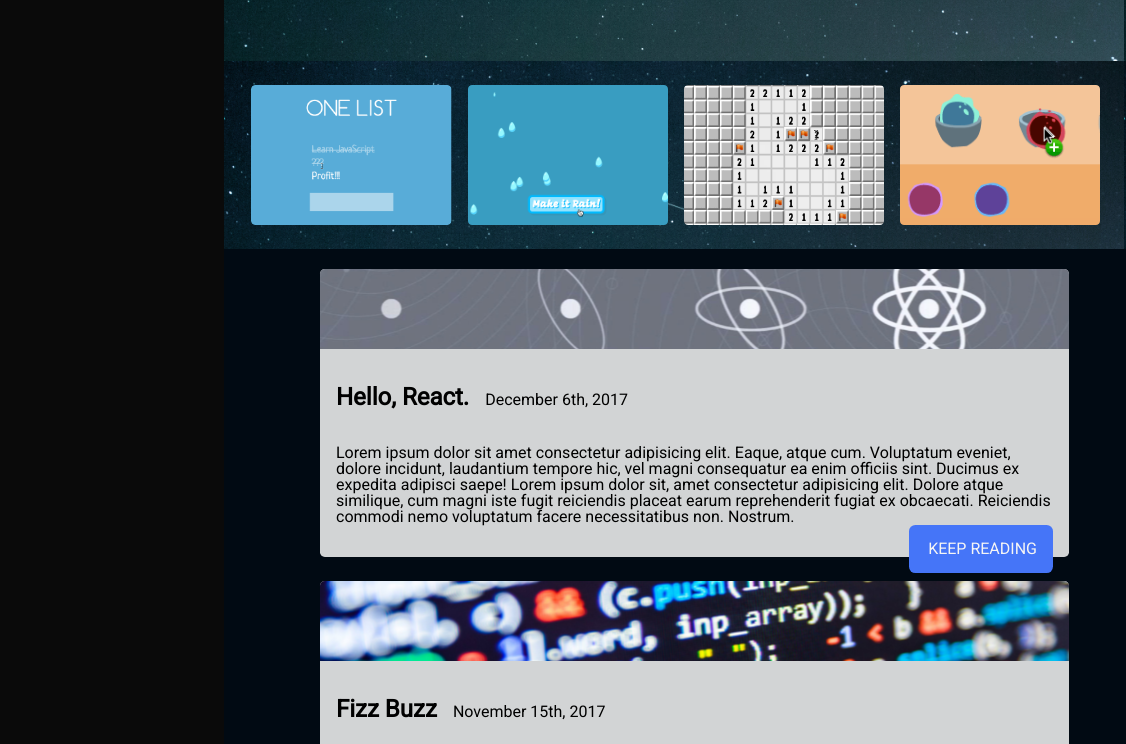
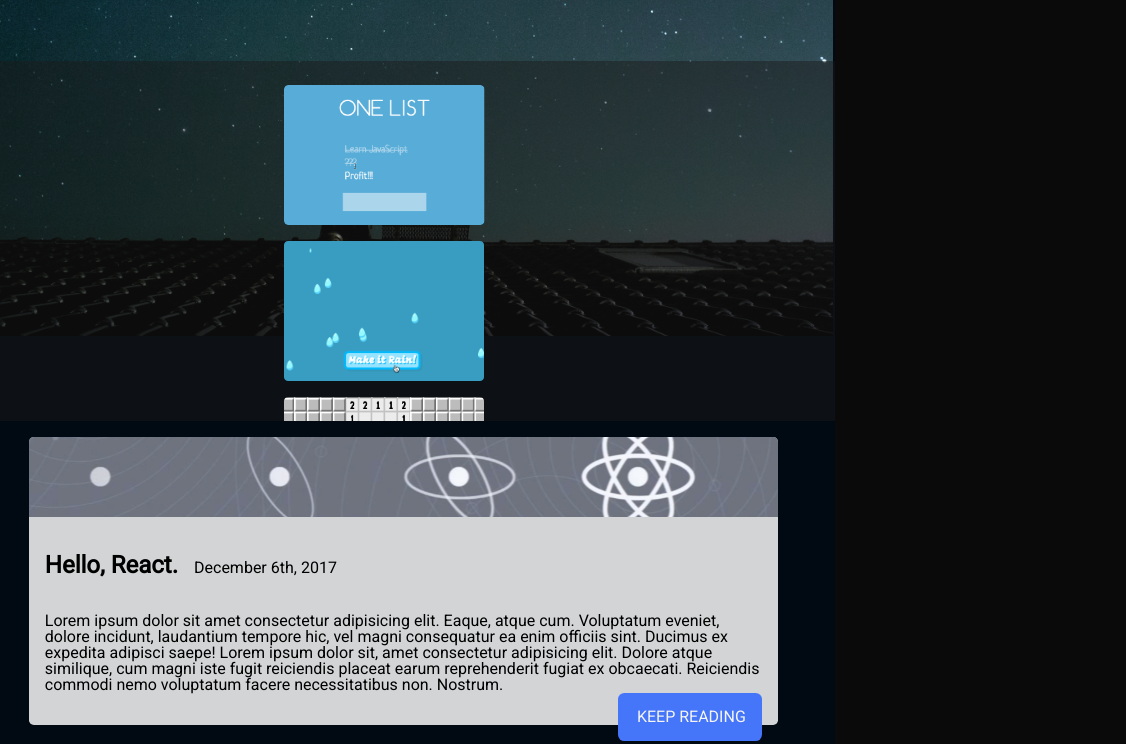
Before and after one commit to AntGrimm/mock-portfolio, a website: page public/index.html in a window 768 px wide. Shown: the part 323-1067 px from the top of the page, 1126 px wide, since content can reach past the window. Drawn offline with Linux system fonts and the light colour scheme.

Commit message:
made site responsive (unfinished)

```diff
--- a/public/screen.css
+++ b/public/screen.css
@@ -15,8 +15,7 @@ body {
   background-color: rgb(10, 10, 10);
   display: flex;
   flex-direction: column;
-  position: absolute;
-  left: 14rem;
+  align-items: center;
 }
 
 .top-half {
@@ -25,14 +24,14 @@ body {
   background-color: rgb(1, 10, 19);
   width: 56.4rem;
   position: absolute;
-  /* left: 18.28rem; */
   margin-top: -1rem;
+  background-image: url(./images/space.png);
+  background-repeat: no-repeat;
 }
 
 .top-header {
   display: flex;
   flex-direction: column;
-  background-image: url(./images/space.png);
 }
 
 .pic-and-speech-bubble {
@@ -84,7 +83,7 @@ header > article > h1 {
 
 .four-image-section {
   display: flex;
-  background-image: url(./images/space.png);
+  background-color: rgba(27, 26, 26, 0.48);
   justify-content: center;
   list-style: none;
   padding: 1rem;
@@ -94,6 +93,7 @@ header > article > h1 {
 .four-image {
   display: flex;
   justify-content: center;
+  flex-wrap: wrap;
   padding: 0.5rem;
 }
 
@@ -103,7 +103,7 @@ header > article > h1 {
   background-color: rgb(1, 10, 19);
   width: 56.4rem;
   position: absolute;
-  margin-top: -1rem;
+  margin-top: -1.5rem;
   top: 37rem;
 }
 
@@ -233,3 +233,31 @@ article > footer {
   margin-top: 2rem;
   font-size: 11px;
 }
+
+@media (min-width: 600px) and (max-width: 899px) {
+  /* * {
+    border: 1px solid rgb(124, 0, 128);
+  } */
+
+  .four-image-section {
+    display: flex;
+    flex-flow: column wrap;
+    align-items: center;
+  }
+
+  .four-image {
+    display: flex;
+    flex-flow: column wrap;
+    padding: 0.5rem;
+  }
+
+  .bottom-half {
+    top: 48rem;
+  }
+}
+
+/* @media (min-width: 900px) {
+  * {
+    border: 1px solid green;
+  }
+} */
```
